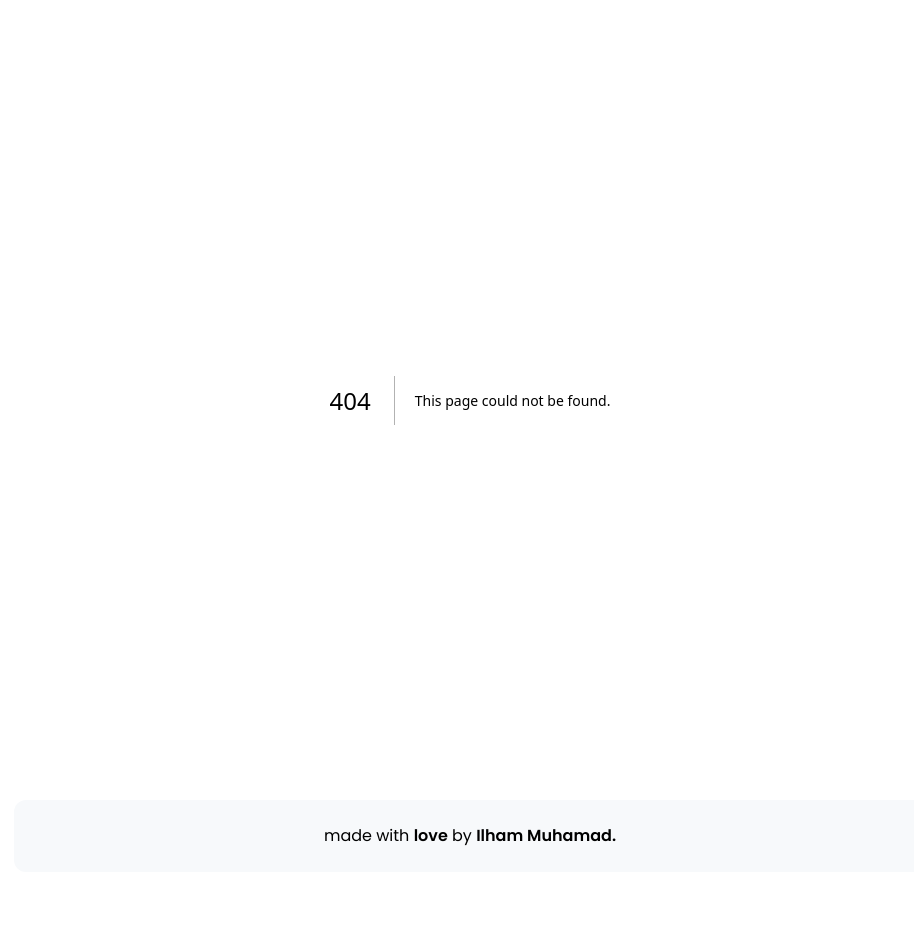
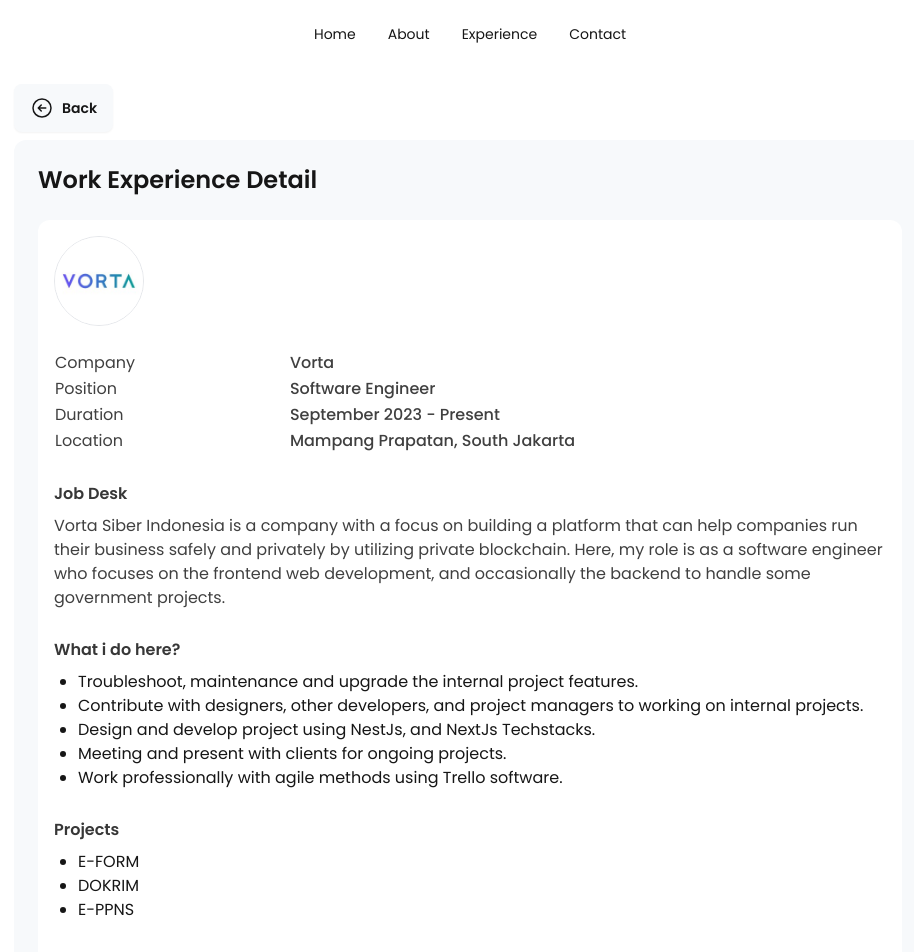
Before and after one commit to Ilham06/portfolio, a Next.js app: page /work/0 in a window 1280 px wide. Before the commit this address had no page. Shown: the top 952 px of the page, without its empty margins (170-1084 px from the left). Before the commit the page ends 896 px from the top, so only its background shows below. Built offline with nearby package versions, Linux system fonts and the light colour scheme.

Commit message:
exp detail page

```diff
--- a/src/app/globals.css
+++ b/src/app/globals.css
@@ -2,6 +2,25 @@
 @tailwind components;
 @tailwind utilities;
 
+/* custom scrollbar */
+::-webkit-scrollbar {
+  width: 18px;
+}
+
+::-webkit-scrollbar-track {
+  background-color: transparent;
+}
+
+::-webkit-scrollbar-thumb {
+  background-color: #d6dee1;
+  border-radius: 10px;
+  border: 6px solid transparent;
+  background-clip: content-box;
+}
+
+::-webkit-scrollbar-thumb:hover {
+  background-color: #a8bbbf;
+}
 
 /* :root {
   --background: #ffffff;
--- a/src/app/layout.js
+++ b/src/app/layout.js
@@ -2,6 +2,7 @@
 import { Poppins } from "next/font/google";
 import "./globals.css";
 import Footer from "@/components/Footer";
+import Navbar from "@/components/navbar";
 
 const poppins = Poppins({
   weight: ["200", "300", "400", "500", "600", "700", "800"],
@@ -19,6 +20,7 @@
       <body
         className={poppins.className}
       >
+        <Navbar />
         {children}
         <Footer/>
       </body>
--- a/src/app/page.js
+++ b/src/app/page.js
@@ -14,7 +14,7 @@
   return (
     <>
       <div className="container mx-auto max-w-[1200px] px-4 lg:px-36 pb-16">
-        <Navbar />
+        {/* <Navbar /> */}
         <Header/>
         <About/>
       </div>
--- /dev/null
+++ b/src/app/work/[id]/page.jsx
@@ -0,0 +1,125 @@
+import ExperienceCard from "@/components/experienceCard";
+import { works } from "@/data";
+import Image from "next/image";
+import Link from "next/link";
+import React from "react";
+
+function DescriptionDetailWrapper({ title, children }) {
+  return (
+    <div className="mt-7">
+      <h3 className="font-semibold text-base text-black-primary mb-2">
+        {title}
+      </h3>
+      {children}
+    </div>
+  );
+}
+
+export default function page({ params }) {
+  const detail = works[params.id];
+  const {
+    image,
+    company,
+    location,
+    role,
+    duration,
+    summary,
+    jobDesk,
+    projects,
+    stacks,
+  } = detail;
+  return (
+    <div className="container mx-auto px-4 lg:px-36 max-w-[1200px] mb-6 pt-4">
+      <Link href="/">
+        <button className="btn mb-2 bg-grey-primary-bg border-none">
+          <svg
+            xmlns="http://www.w3.org/2000/svg"
+            fill="none"
+            viewBox="0 0 24 24"
+            stroke-width="1.5"
+            stroke="currentColor"
+            class="size-6"
+          >
+            <path
+              stroke-linecap="round"
+              stroke-linejoin="round"
+              d="m11.25 9-3 3m0 0 3 3m-3-3h7.5M21 12a9 9 0 1 1-18 0 9 9 0 0 1 18 0Z"
+            />
+          </svg>
+          Back
+        </button>
+      </Link>
+      <div className="bg-grey-primary-bg rounded-xl p-6">
+        <h2 className="font-semibold text-2xl">Work Experience Detail</h2>
+        <div className="bg-white p-4 mt-6 rounded-xl">
+          <div className="">
+            <Image
+              src={image}
+              alt="logo"
+              width={90}
+              height={90}
+              className="rounded-[50%] border"
+            />
+          </div>
+          <div className="mt-6">
+            <table className="text-black-main">
+              <tbody>
+                <tr className="mb-3">
+                  <td width="45%">Company</td>
+                  <td className="font-medium">{company}</td>
+                </tr>
+                <tr className="mb-3">
+                  <td width="45%">Position</td>
+                  <td className="font-medium">{role}</td>
+                </tr>
+                <tr className="mb-3">
+                  <td width="45%">Duration</td>
+                  <td className="font-medium">{duration}</td>
+                </tr>
+                <tr className="mb-3">
+                  <td width="45%">Location</td>
+                  <td className="font-medium">{location}</td>
+                </tr>
+              </tbody>
+            </table>
+          </div>
+          <DescriptionDetailWrapper title={"Job Desk"}>
+            <p className="text-black-main text-sm lg:text-base">{summary}</p>
+          </DescriptionDetailWrapper>
+          <DescriptionDetailWrapper title={"What i do here?"}>
+            <ul className="list-disc ml-6 text-sm lg:text-base">
+              {jobDesk?.map((job, index) => {
+                return <li key={index}>{job}</li>;
+              })}
+            </ul>
+          </DescriptionDetailWrapper>
+          <DescriptionDetailWrapper title={"Projects"}>
+            <ul className="list-disc ml-6 text-sm lg:text-base">
+              {projects?.map((project, index) => {
+                return <li key={index}>{project.name}</li>;
+              })}
+            </ul>
+          </DescriptionDetailWrapper>
+          <DescriptionDetailWrapper title={"Techstack used"}>
+            <ul className="list-disc ml-6 text-sm lg:text-base">
+              {stacks?.map((stack, index) => {
+                return <li key={index}>{stack}</li>;
+              })}
+            </ul>
+          </DescriptionDetailWrapper>
+        </div>
+        <div className="mt-16">
+          <div className="text-black-primary">
+            <h3 className="font-semibold text-2xl mb-3">Other Experience</h3>
+            <p>See my amazing other word experience in another company.</p>
+          </div>
+          <div className="mt-6">
+            {works.map((work, index) => {
+              return <ExperienceCard key={index} work={work} />;
+            })}
+          </div>
+        </div>
+      </div>
+    </div>
+  );
+}
--- a/src/components/experienceCard.jsx
+++ b/src/components/experienceCard.jsx
@@ -3,9 +3,9 @@
 import Link from "next/link";
 
 export default function ExperienceCard({ work }) {
-  const { image, company, location, role, duration } = work;
+  const { id, image, company, location, role, duration } = work;
   return (
-    <Link href={`/works/${company}`}>
+    <Link href={`/work/${id}`}>
       <div className="rounded-[10px] p-4 lg:p-8 bg-white flex items-center mt-6 cursor-pointer hover:translate-y-[-2px] duration-500">
         <div className="border-r pr-4">
           <Image
--- a/src/components/services.jsx
+++ b/src/components/services.jsx
@@ -20,7 +20,7 @@
           cardDelay += 200;
           return (
             <div
-              className="text-start bg-white p-8 rounded-xl"
+              className="text-start bg-white p-8 rounded-xl cursor-pointer"
               key={index}
               data-aos-duration="1000"
               data-aos="fade-up"
--- a/src/data/index.js
+++ b/src/data/index.js
@@ -49,6 +49,7 @@
 
 const works = [
   {
+    id: 0,
     image: "/images/company/vorta.jpeg",
     company: "Vorta",
     location: "Mampang Prapatan, South Jakarta",
@@ -80,6 +81,7 @@
     stacks: ["ReactJs", "NextJs", "NestJs", "Redux", "Material Ui", "Docker"],
   },
   {
+    id: 1,
     image: "/images/company/goorita.jpeg",
     company: "Goorita",
     location: "Tebet, South Jakarta",
@@ -119,6 +121,7 @@
     stacks: ["ReactJs", "NextJs", "NestJs", "Redux", "Material Ui", "Docker"],
   },
   {
+    id: 2,
     image: "/images/company/kemenag.jpeg",
     company: "Kemenag",
     location: "Kab. Trenggalek",
```
